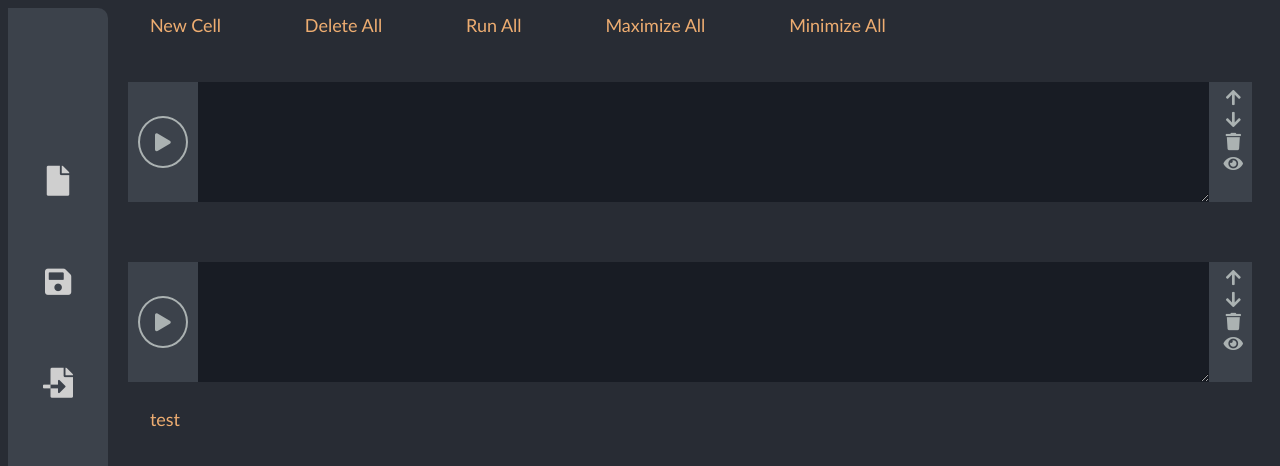
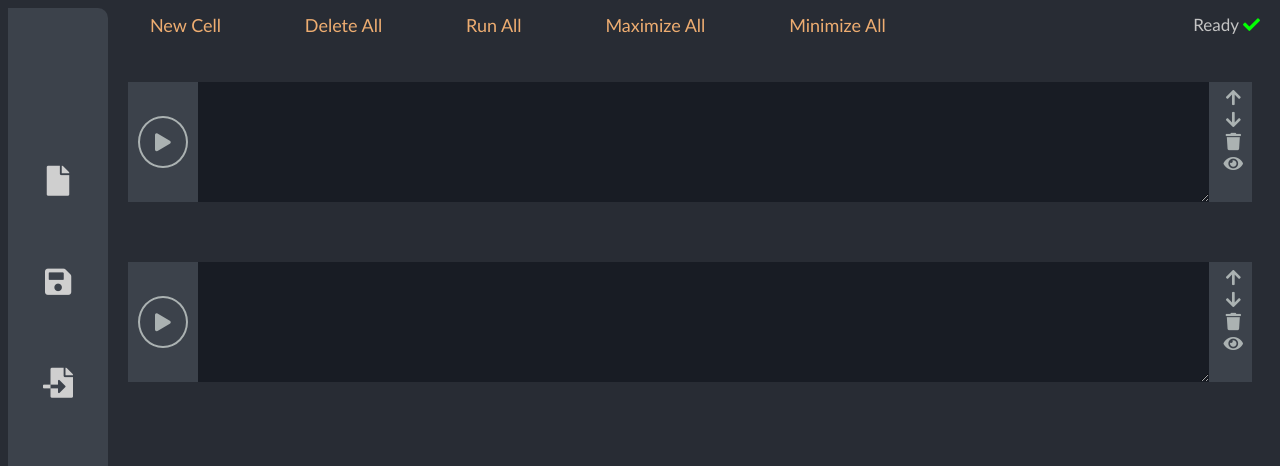
Before and after one commit to Bishadkoju/TextSimilarityFrontend, a React (Create React App) app: page / in a window 1280 px wide. Shown: the top 466 px of the page. Built offline with nearby package versions, Linux system fonts and the light colour scheme; a web font is replaced by a local one.

Commit message:
Status added

```diff
--- a/src/component/Navbar/index.js
+++ b/src/component/Navbar/index.js
@@ -24,12 +24,6 @@ const Navbar = () => {
     <br />
     <i className="fa fa-file-export">
     <div className="description">Export</div>
-    <div className="sub_options">
-      <ul>
-        <li>CSV</li>
-        <li>PDF</li>
-      </ul>
-    </div>
     </i>
     <br />
     <i className="fa fa-info">
--- a/src/component/Test.js
+++ b/src/component/Test.js
@@ -74,8 +74,9 @@ const Test = () => {
           />
         ))}
         {/* <Cell ref={cellsRef} id="asd" /> */}
-        <button onClick={() => console.log(cellsRef)}>test</button>
+
       </div>
+      <div className="status">Ready <i className="fa fa-check"></i></div>
     </div>
   );
 };
```
